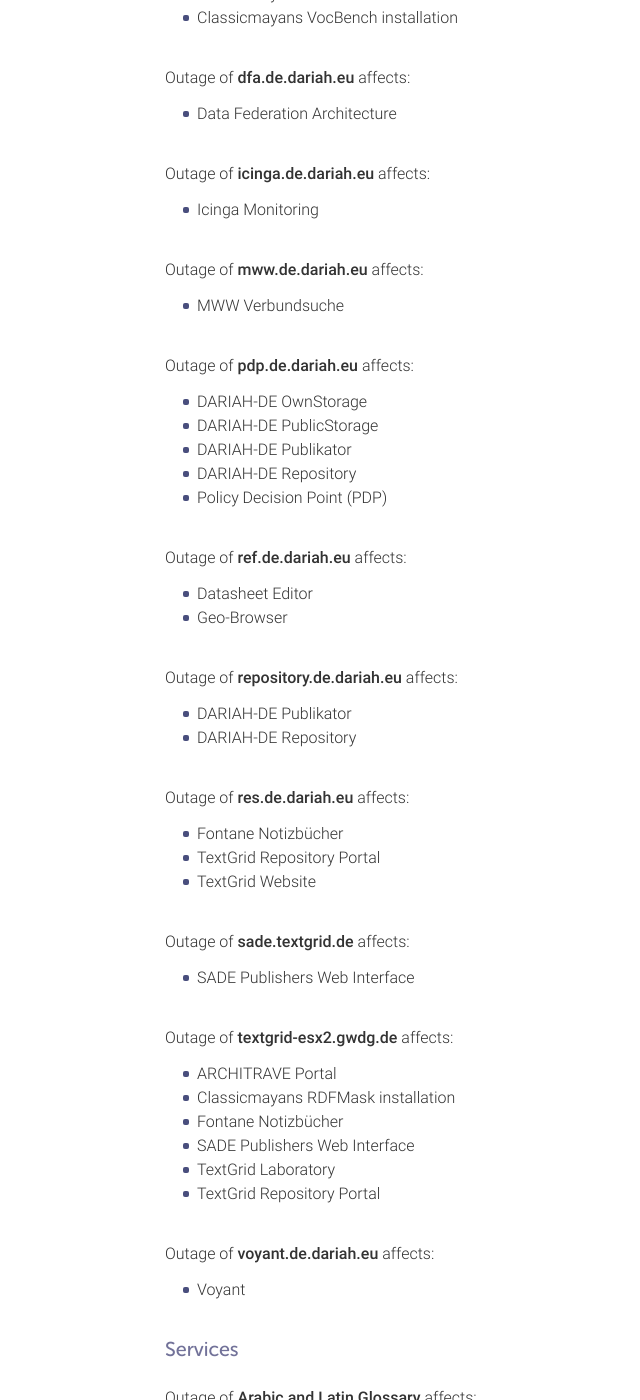
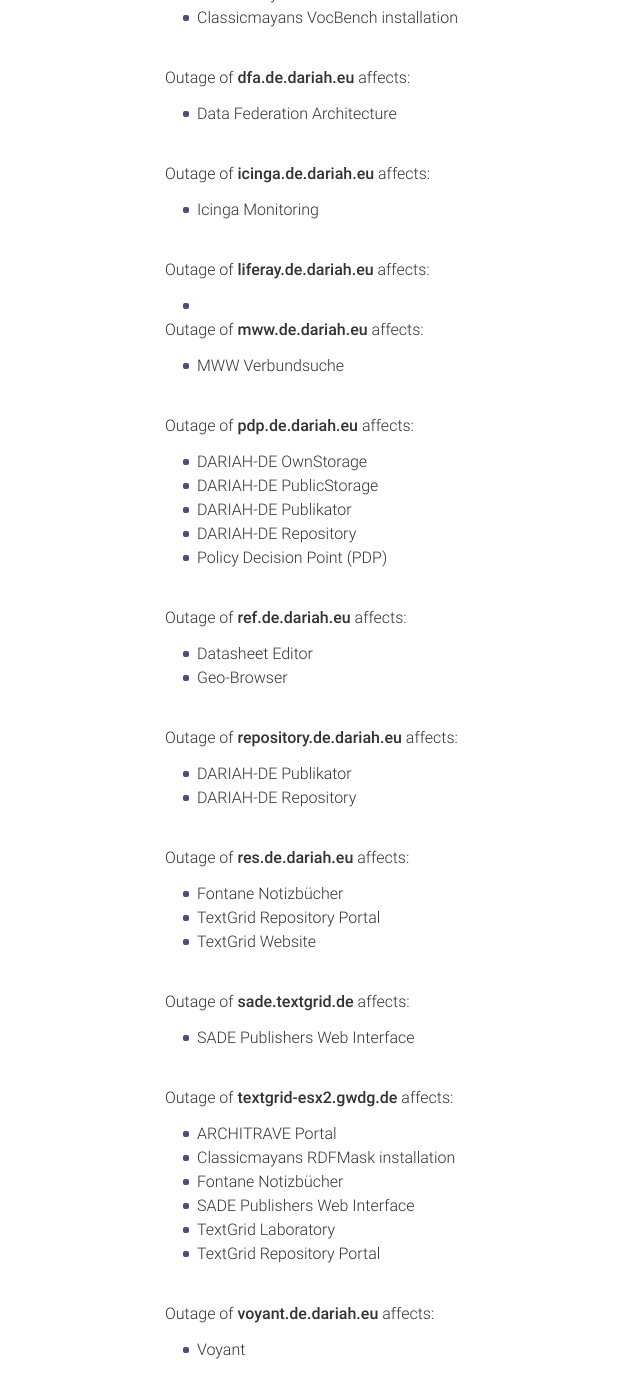
Before and after one commit to DARIAH-DE/status, a Jekyll site: the page built from fulllist.md, in a window 1280 px wide and 1400 px high, scrolled down 4419 px. Shown: the whole window, without its empty margins (115-755 px from the left). Built offline with Jekyll 4.4.1, drawn with Linux system fonts in a browser that asks for light colours; some of the changed text lies outside the part shown.

Commit message:
Wartung 21.09.

```diff
--- a/_data/announcements.yaml
+++ b/_data/announcements.yaml
@@ -10,3 +10,5 @@
     - '/servers/icinga'
     - '/servers/repository-de-dariah-eu'
     - '/servers/pdp'
+    - '/servers/wiki'
+    - '/servers/liferay'
--- /dev/null
+++ b/_servers/liferay.yaml
@@ -0,0 +1,5 @@
+---
+title: 'liferay.de.dariah.eu'
+dependencies:
+  - '/infrastructure/gwdg-esx'
+---
--- /dev/null
+++ b/_servers/wiki.yaml
@@ -0,0 +1,5 @@
+---
+title: 'wiki.de.dariah.eu'
+dependencies:
+  - '/infrastructure/gwdg-esx'
+---
```
